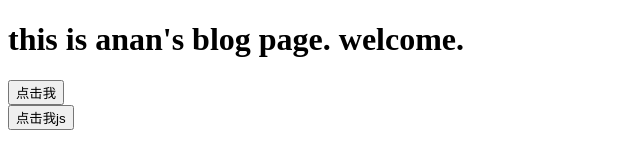
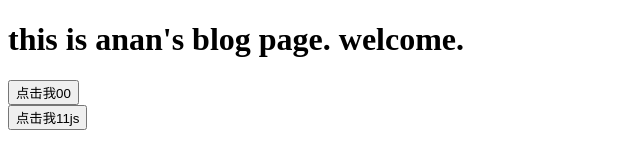
Before and after one commit to manba008/blog, a plain HTML site: page index.html in a window 1280 px wide. Shown: the full height of the page, 0-640 px from the left. Drawn offline with Linux system fonts and the light colour scheme.

Commit message:
Update index.html

```diff
--- a/index.html
+++ b/index.html
@@ -13,11 +13,11 @@
     </h1>
 
     <div>
-        <button id="myButton">点击我</button>
+        <button id="myButton">点击我00</button>
     </div>
 
     <div>
-        <button id="myButtonJs">点击我js</button>
+        <button id="myButtonJs">点击我11js</button>
     </div>
 
 
```
